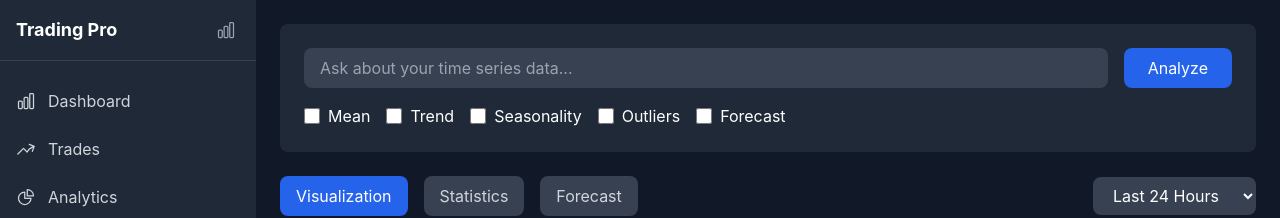
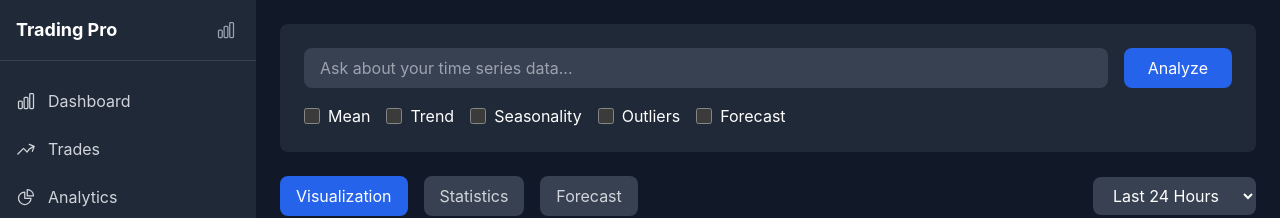
Before and after one commit to Mich120232024/trading-dashboard-pro, a React (Vite) app: page /timeseries in a window 1280 px wide. Shown: the top 218 px of the page. Built offline with nearby package versions, Linux system fonts and the light colour scheme.

Commit message:
Add basic CSS styling

```diff
--- a/src/index.css
+++ b/src/index.css
@@ -3,117 +3,35 @@
 @tailwind utilities;
 
 :root {
-  --bg-color: #1a202c; /* Background color */
-  --card-bg: #2d3748; /* Component background */
-  --text-color: #ffffff; /* Primary text */
-  --muted-text-color: #a0aec0; /* Muted text */
-  --hover-color: #4fd1c5; /* Hover effect */
+  color-scheme: dark;
 }
 
 body {
   margin: 0;
-  background-color: var(--bg-color);
-  font-family: 'Inter', sans-serif;
+  font-family: -apple-system, BlinkMacSystemFont, 'Segoe UI', 'Roboto', 'Oxygen',
+    'Ubuntu', 'Cantarell', 'Fira Sans', 'Droid Sans', 'Helvetica Neue',
+    sans-serif;
+  -webkit-font-smoothing: antialiased;
+  -moz-osx-font-smoothing: grayscale;
+  background-color: #111827;
+  color: #ffffff;
 }
 
-.dashboard-container {
-  display: grid;
-  grid-template-columns: 250px 1fr; /* Sidebar + Main content */
-  height: 100vh;
+/* Scrollbar Styling */
+::-webkit-scrollbar {
+  width: 10px;
+  height: 10px;
 }
 
-.sidebar {
-  background: var(--bg-color);
-  padding: 1rem;
-  display: flex;
-  flex-direction: column;
-  gap: 1rem;
+::-webkit-scrollbar-track {
+  background: #1f2937;
 }
 
-.sidebar a {
-  text-decoration: none;
-  color: var(--text-color);
-  padding: 0.5rem 1rem;
-  border-radius: 0.5rem;
+::-webkit-scrollbar-thumb {
+  background: #374151;
+  border-radius: 5px;
 }
 
-.sidebar a:hover {
-  background-color: var(--hover-color);
+::-webkit-scrollbar-thumb:hover {
+  background: #4b5563;
 }
-
-.main-content {
-  padding: 1rem; /* Reduce padding */
-  display: grid;
-  grid-template-columns: repeat(auto-fit, minmax(300px, 1fr)); /* Responsive grid */
-  gap: 1rem; /* Reduce gap between components */
-  overflow-y: auto;
-}
-
-.dashboard-header {
-  grid-column: span 12;
-  display: flex;
-  align-items: center;
-  justify-content: space-between;
-  padding-bottom: 1rem;
-  border-bottom: 1px solid var(--muted-text-color);
-}
-
-.dashboard-header h1 {
-  font-size: 2rem;
-  color: var(--text-color);
-}
-
-/* Metrics */
-.dashboard-metric {
-  background: var(--card-bg);
-  border-radius: 0.5rem;
-  padding: 1rem;
-  text-align: center;
-}
-
-/* Chart Cards */
-.chart-card {
-  background: var(--card-bg);
-  border-radius: 0.5rem;
-  padding: 1rem;
-  min-height: 300px;
-}
-
-/* Table */
-.table-container {
-  background: var(--card-bg);
-  border-radius: 0.5rem;
-  padding: 1rem;
-  overflow-x: auto;
-}
-
-table {
-  width: 100%;
-  border-collapse: collapse;
-}
-
-table th,
-table td {
-  padding: 0.75rem;
-  text-align: left;
-  border-bottom: 1px solid var(--muted-text-color);
-}
-
-table th {
-  color: var(--muted-text-color);
-}
-
-table tr:hover {
-  background-color: var(--hover-color);
-}
-
-/* Responsive Adjustments */
-@media (max-width: 768px) {
-  .main-content {
-    grid-template-columns: repeat(auto-fit, minmax(200px, 1fr)); /* Adjust columns for smaller screens */
-  }
-
-  .chart-card {
-    grid-column: span 1; /* Charts adjust to smaller sizes */
-  }
-}
```
